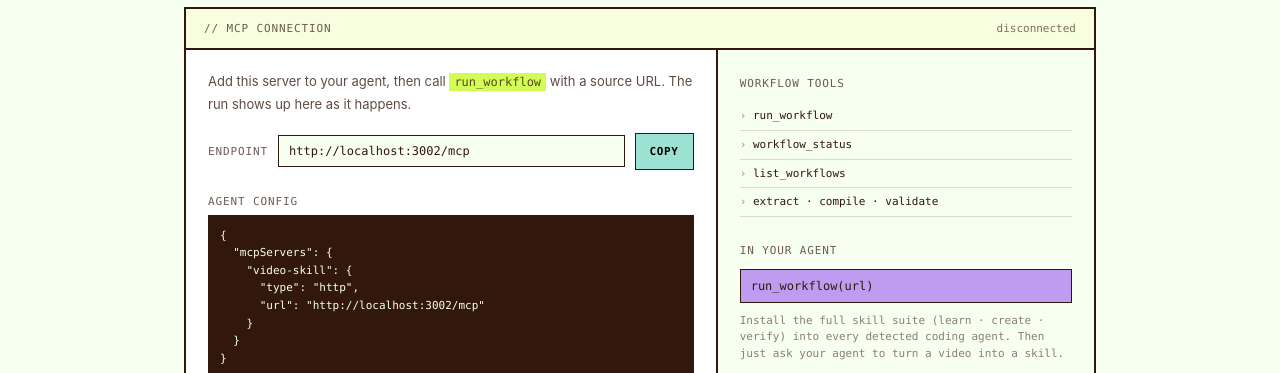
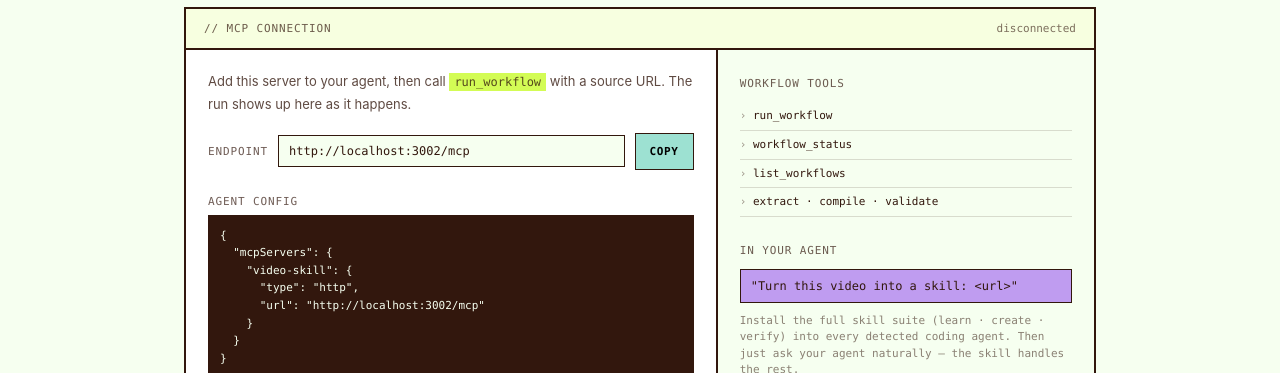
Before and after one commit to EnzoVezzaro/ai-explainer-skill, a website: page apps/dashboard/index.html in a window 1280 px wide. Shown: the part 402-775 px from the top of the page. Drawn offline with Linux system fonts and the light colour scheme; no server answers.

Commit message:
Show natural agent prompt instead of raw run_workflow call

```diff
--- a/apps/dashboard/index.html
+++ b/apps/dashboard/index.html
@@ -88,8 +88,8 @@
             <li>extract · compile · validate</li>
           </ul>
           <span class="tag">IN YOUR AGENT</span>
-          <code class="agent-cmd">run_workflow(url)</code>
-          <p class="hint">Install the full skill suite (learn · create · verify) into every detected coding agent. Then just ask your agent to turn a video into a skill.</p>
+          <code class="agent-cmd">"Turn this video into a skill: &lt;url&gt;"</code>
+          <p class="hint">Install the full skill suite (learn · create · verify) into every detected coding agent. Then just ask your agent naturally — the skill handles the rest.</p>
           <button id="install-btn" class="block acid" type="button">INSTALL SKILL SUITE</button>
           <div id="install-result" class="install-result" hidden></div>
         </div>
```
